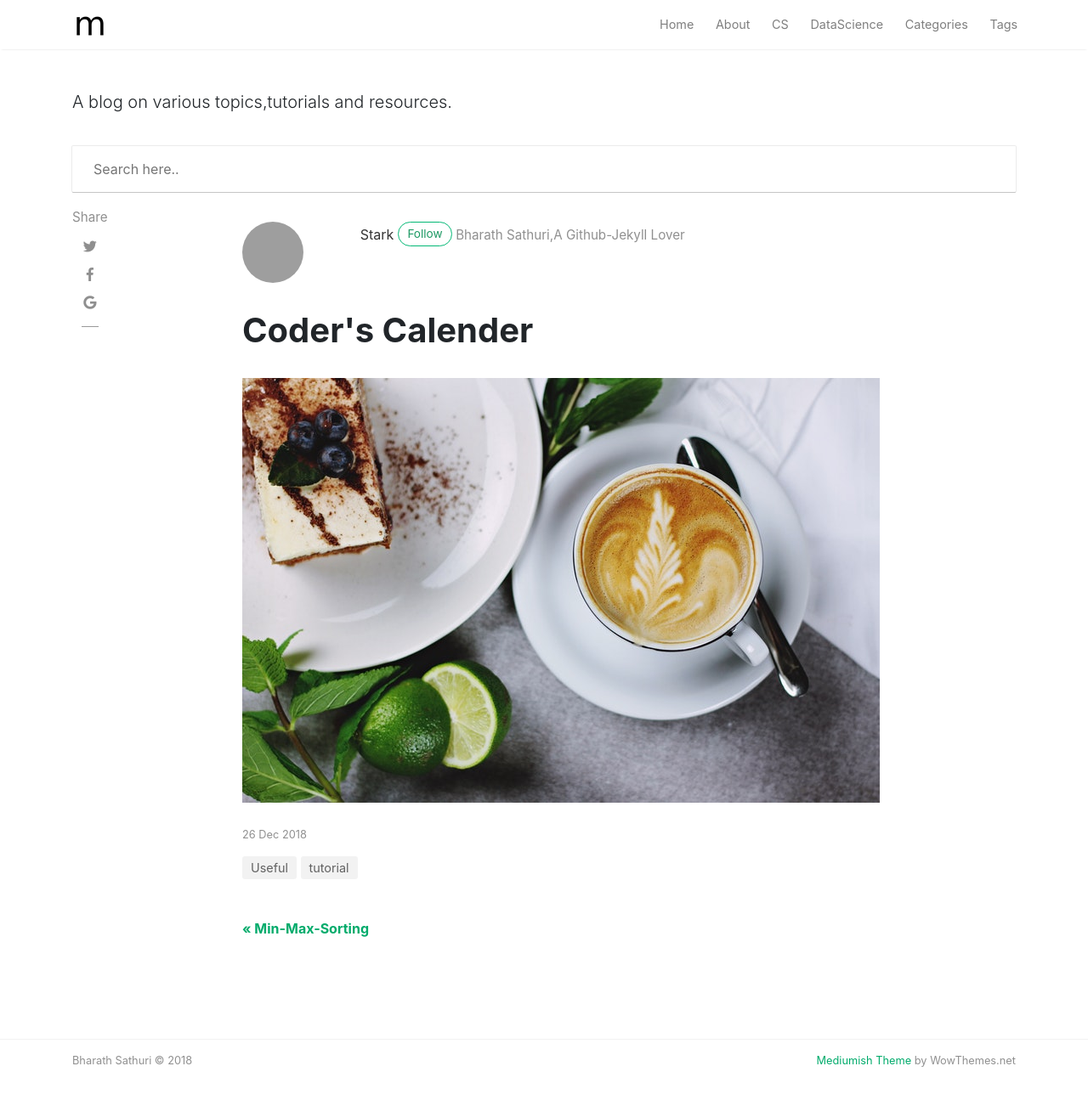
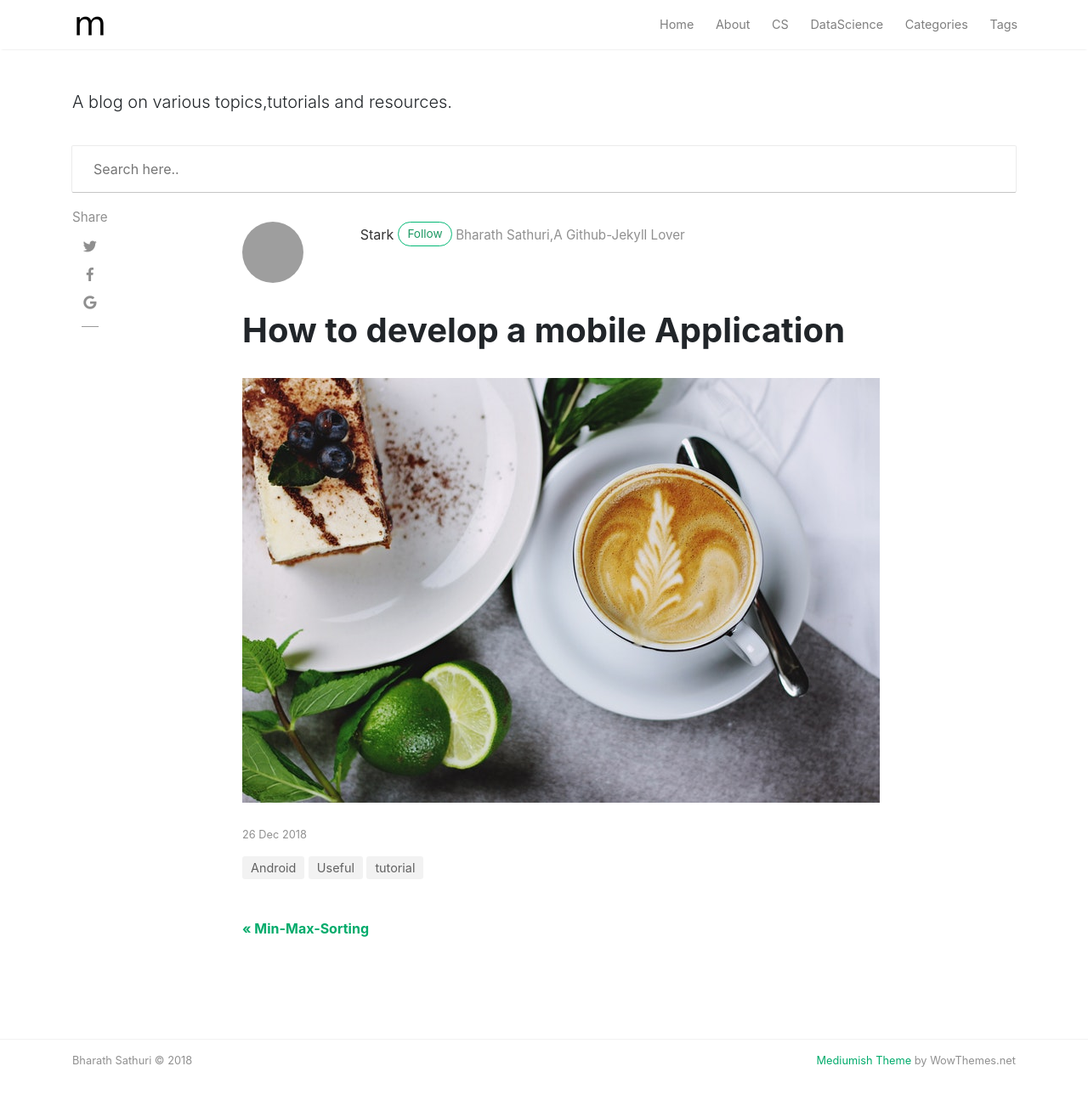
Before and after one commit to StarkSources/myblog, a Jekyll site: the page built from _posts/2018-12-26-How-to-develop-a-Mobile-Application.md, in a window 1280 px wide and 1332 px high. Shown: the top 1295 px of the window at 85% size. Built offline with Jekyll 4.4.1, drawn with Linux system fonts in a browser that asks for light colours; nearby versions of some CDN libraries; comment, search, counter and statistics services are not loaded; grey boxes are pictures that could not be loaded.

Commit message:
Update 2018-12-26-How-to-develop-a-Mobile-Application.md

```diff
--- a/_posts/2018-12-26-How-to-develop-a-Mobile-Application.md
+++ b/_posts/2018-12-26-How-to-develop-a-Mobile-Application.md
@@ -1,8 +1,8 @@
 ---
 layout: post
-title:  "Coder's Calender"
+title:  "How to develop a mobile Application"
 author: sal
-categories: [ Useful, tutorial ]
-tags: coding
+categories: [ Useful, tutorial, Android ]
+tags: [coding, Android]
 image: assets/images/16.jpg
 ---
```
